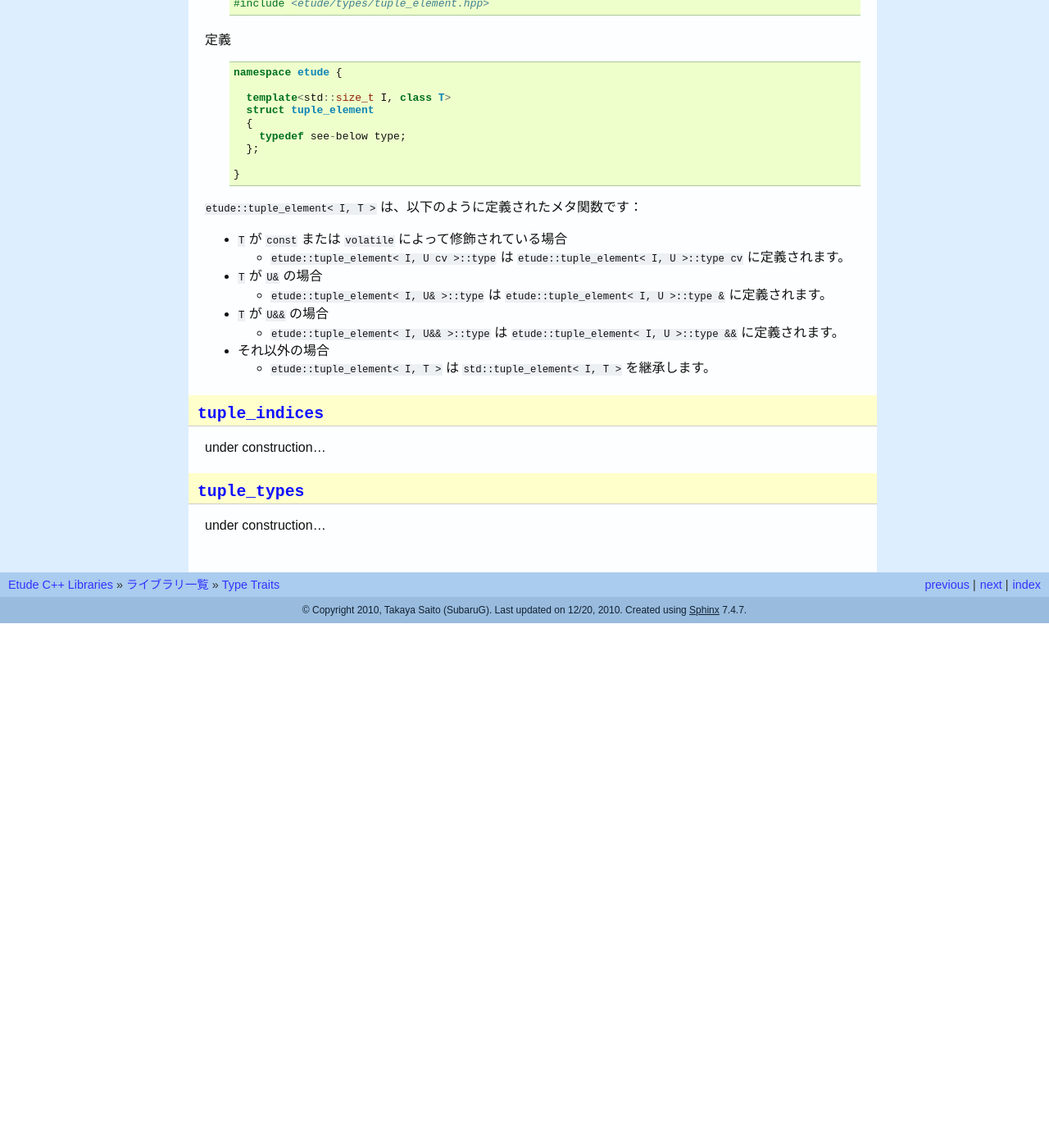
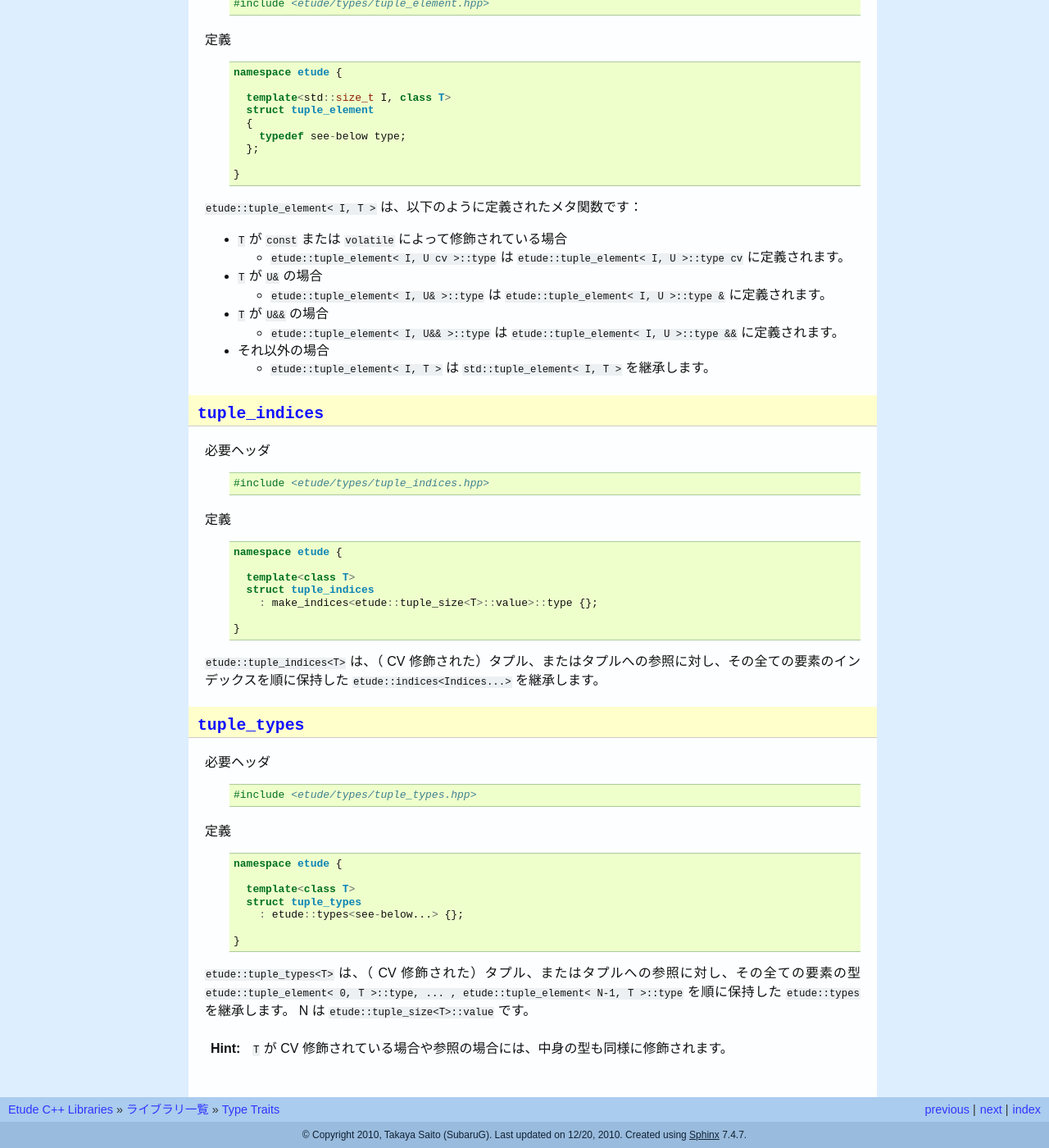
Before and after one commit to gintenlabo/etude, a Sphinx documentation site: the page built from docs/types.rst, in a window 1280 px wide and 1400 px high, scrolled down 3353 px. Shown: the whole window at 82% size. Built offline with Sphinx 7.4.7, drawn with Linux system fonts in a browser that asks for light colours; before the commit the page ends 4113 px from its top, so only the background shows below that.

Commit message:
tuple_indices, tuple_types のドキュメントを追加

```diff
--- a/docs/types.rst
+++ b/docs/types.rst
@@ -230,10 +230,50 @@ CV 修飾子と参照を外した型 ``U`` に対し、 ``std::tuple_size<U>``
 ``tuple_indices``
 -----------------
 
-under construction...
+必要ヘッダ
+  ::
+
+    #include <etude/types/tuple_indices.hpp>
+
+定義
+  ::
+
+    namespace etude {
+
+      template<class T>
+      struct tuple_indices
+        : make_indices<etude::tuple_size<T>::value>::type {};
+
+    }
+
+``etude::tuple_indices<T>`` は、（ CV 修飾された）タプル、またはタプルへの参照に対し、\
+その全ての要素のインデックスを順に保持した ``etude::indices<Indices...>`` を継承します。
 
 
 ``tuple_types``
 ---------------
 
-under construction...
+必要ヘッダ
+  ::
+
+    #include <etude/types/tuple_types.hpp>
+
+定義
+  ::
+
+    namespace etude {
+
+      template<class T>
+      struct tuple_types
+        : etude::types<see-below...> {};
+
+    }
+
+``etude::tuple_types<T>`` は、（ CV 修飾された）タプル、またはタプルへの参照に対し、\
+その全ての要素の型
+``etude::tuple_element< 0, T >::type, ... , etude::tuple_element< N-1, T >::type``
+を順に保持した ``etude::types`` を継承します。 N は ``etude::tuple_size<T>::value`` です。
+
+.. hint::
+
+  ``T`` が CV 修飾されている場合や参照の場合には、中身の型も同様に修飾されます。
```
